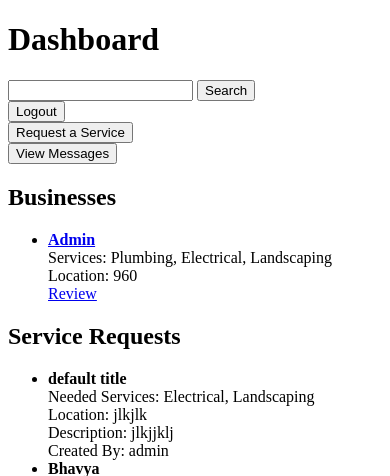
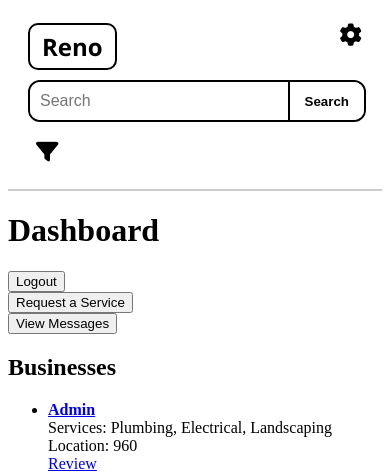
Before and after one commit to bhavyap1010/reno, a Django app: page / in a window 390 px wide. Shown: the top 476 px of the page. Run offline with Django 5.2, Linux system fonts and the light colour scheme; a user stored in the database is signed in; data comes from the database, SQL or seed files in the repository.

Commit message:
incomplete home page styling

```diff
--- /dev/null
+++ b/client/static/client/home.css
@@ -0,0 +1,179 @@
+/* Header layout */
+.header {
+    display: flex;
+    align-items: center;
+    justify-content: space-between;
+    padding: 15px 30px;
+    background-color: #fff;
+    border-bottom: 2px solid #ccc;
+    font-family: 'Segoe UI', Tahoma, Geneva, Verdana, sans-serif;
+}
+
+.header-left {
+    display: flex;
+    align-items: center;
+    gap: 20px;
+}
+
+/* Logo */
+.logo {
+    font-size: 1.8em;
+    font-weight: bold;
+    border: 2px solid black;
+    padding: 5px 15px;
+    border-radius: 10px;
+}
+
+/* Search bar */
+.search-bar {
+    display: flex;
+    border: 2px solid black;
+    border-radius: 12px;
+    overflow: hidden;
+}
+
+.search-bar input[type="text"] {
+    border: none;
+    padding: 10px;
+    font-size: 1em;
+    flex-grow: 1;
+    outline: none;
+}
+
+.search-bar button {
+    padding: 10px 15px;
+    border: none;
+    background-color: white;
+    font-weight: bold;
+    cursor: pointer;
+    border-left: 2px solid black;
+}
+
+/* Icon buttons */
+.icon-button {
+    background: none;
+    border: none;
+    cursor: pointer;
+    font-size: 1.4em;
+    padding: 10px;
+}
+
+/* Filter wrapper to align modal with icon */
+.filter-wrapper {
+    position: relative;
+}
+
+/* Filter modal positioned directly below filter icon */
+#filterModal {
+    display: none;
+    position: absolute;
+    top: 100%;           /* Show directly below icon */
+    left: 0;             /* Align left with button */
+    background: white;
+    border: 2px solid #ccc;
+    padding: 15px;
+    border-radius: 10px;
+    z-index: 999;
+    box-shadow: 0 4px 12px rgba(0, 0, 0, 0.1);
+    transition: opacity 0.2s ease;
+    margin-top: 5px;     /* Add space below icon */
+    min-width: 180px;
+}
+
+#filterModal label {
+    display: block;
+    margin-bottom: 5px;
+}
+
+#filterModal input[type="checkbox"] {
+    margin-right: 8px;
+}
+
+#filterModal button[type="submit"] {
+    margin-top: 10px;
+    padding: 6px 12px;
+    background-color: black;
+    color: white;
+    border: none;
+    border-radius: 6px;
+    cursor: pointer;
+}
+
+@media (max-width: 768px) {
+    .header {
+        display: flex;
+        flex-direction: column;
+        align-items: stretch;
+        padding: 15px 20px;
+        gap: 10px;
+    }
+
+    .header-left {
+        flex-direction: column;
+        align-items: stretch;
+        gap: 10px;
+        width: 100%;
+    }
+
+    .logo {
+        font-size: 1.5em;
+        padding: 5px 12px;
+        align-self: flex-start;
+    }
+
+    .search-bar {
+        flex-grow: 1;
+        width: 100%;
+    }
+
+    .search-bar input[type="text"] {
+        width: 100%;
+    }
+
+    .search-bar button {
+        width: 80px;
+    }
+
+    .filter-wrapper {
+        display: flex;
+        justify-content: flex-start;
+        width: 100%;
+        position: static;
+    }
+
+    .icon-button {
+        font-size: 1.4em;
+        padding: 8px;
+    }
+
+    /* Reposition the settings icon to the top-right */
+    .header > .icon-button {
+        position: absolute;
+        top: 15px;
+        right: 20px;
+    }
+
+    #filterModal {
+        position: static !important;
+        display: none;
+        width: 100%;
+        margin-top: 10px;
+        border: 2px solid #ccc;
+        border-radius: 12px;
+        padding: 12px 16px;
+        background: white;
+        box-shadow: none;
+    }
+
+    #filterModal label {
+        display: block;
+        margin-bottom: 6px;
+    }
+
+    #filterModal button[type="submit"] {
+        width: 100%;
+        padding: 10px;
+        font-size: 1em;
+        margin-top: 10px;
+    }
+}
--- a/client/templates/client/home.html
+++ b/client/templates/client/home.html
@@ -1,12 +1,49 @@
 {% extends 'client/base.html' %}
 
+{% load static %}
 {% block content %}
+<link rel="stylesheet" href="{% static 'client/home.css' %}">
+<link rel="stylesheet" href="https://cdnjs.cloudflare.com/ajax/libs/font-awesome/6.5.0/css/all.min.css">
+
+<!-- Header -->
+<div class="header">
+    <div class="header-left">
+        <div class="logo">Reno</div>
+
+        <form class="search-bar" action="{% url 'home' %}" method="get">
+            <input type="text" name="q" placeholder="Search" value="{{ request.GET.q }}">
+            <button type="submit">Search</button>
+        </form>
+
+        <div class="filter-wrapper">
+            <button class="icon-button" onclick="toggleFilterModal()" title="Filter">
+                <i class="fa-solid fa-filter"></i>
+            </button>
+
+            <div id="filterModal">
+                <form method="get" action="{% url 'home' %}">
+                    {% if request.GET.q %}
+                        <input type="hidden" name="q" value="{{ request.GET.q }}">
+                    {% endif %}
+                    <label><input type="checkbox" name="services" value="cleaning"> Cleaning</label>
+                    <label><input type="checkbox" name="services" value="plumbing"> Plumbing</label>
+                    <label><input type="checkbox" name="services" value="electrical"> Electrical</label>
+                    <label><input type="checkbox" name="services" value="landscaping"> Landscaping</label>
+                    <label><input type="checkbox" name="services" value="delivery"> Delivery</label>
+                    <br>
+                    <button type="submit">Apply</button>
+                </form>
+            </div>
+        </div>
+    </div>
+
+    <!-- Settings Icon -->
+    <button class="icon-button" title="Settings">
+        <i class="fa-solid fa-cog"></i>
+    </button>
+</div>
+
 <h1>Dashboard</h1>
-
-<form class="search" action="{% url 'home' %}" method="get">
-    <input type="text" name="q">
-    <button type="submit">Search</button>
-</form>
 
 <form action="{% url 'logout-user' %}" method="post">
     {% csrf_token %}
@@ -64,8 +101,22 @@
 </ul>
 
 <script>
+    function toggleFilterModal() {
+        const modal = document.getElementById("filterModal");
+        modal.style.display = modal.style.display === "block" ? "none" : "block";
+    }
+
+    // Close modal when clicking outside
+    document.addEventListener('click', function(event) {
+        const modal = document.getElementById("filterModal");
+        const filterBtn = document.querySelector('.fa-filter');
+        if (!modal.contains(event.target) && !filterBtn.contains(event.target)) {
+            modal.style.display = 'none';
+        }
+    });
+
     function startChat(otherUser) {
-        fetch("{% url 'chat-start' %}", { // Corrected URL to 'chat-start'
+        fetch("{% url 'chat-start' %}", {
             method: 'POST',
             headers: {
                 'Content-Type': 'application/json',
--- a/client/views.py
+++ b/client/views.py
@@ -11,18 +11,27 @@ from django.http import JsonResponse as jsonresponse, HttpResponseBadRequest as
 from django.views.decorators.csrf import csrf_exempt
 
 
+from django.shortcuts import render, redirect
+from .models import BusinessProfile, ServiceRequest
+
 def home(request):
     if not request.user.is_authenticated:
         return redirect("register")
 
-    query = request.GET.get('q')  # Get the search term from the query string
+    query = request.GET.get('q')
+    services = request.GET.getlist('services')  # Get multiple selected services
 
     businesses = BusinessProfile.objects.all()
+    service_requests = ServiceRequest.objects.all()
 
+    # Filter by search query
     if query:
-        service_requests = ServiceRequest.objects.filter(title__icontains=query)
-    else:
-        service_requests = ServiceRequest.objects.all()
+        service_requests = service_requests.filter(title__icontains=query)
+
+    # Filter by multiple services (AND logic)
+    if services:
+        for service in services:
+            service_requests = service_requests.filter(services_needed__icontains=service)
 
     context = {
         'businesses': businesses,
```
